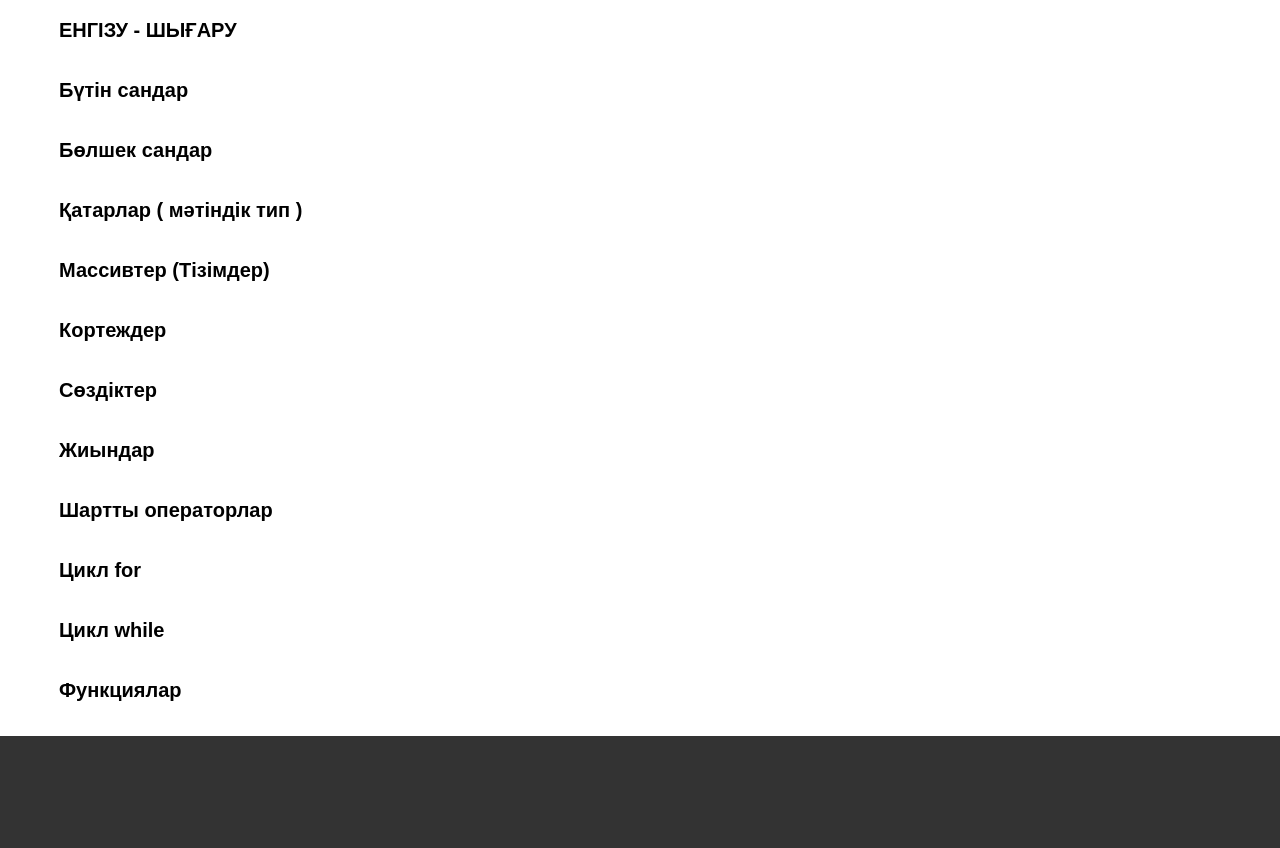
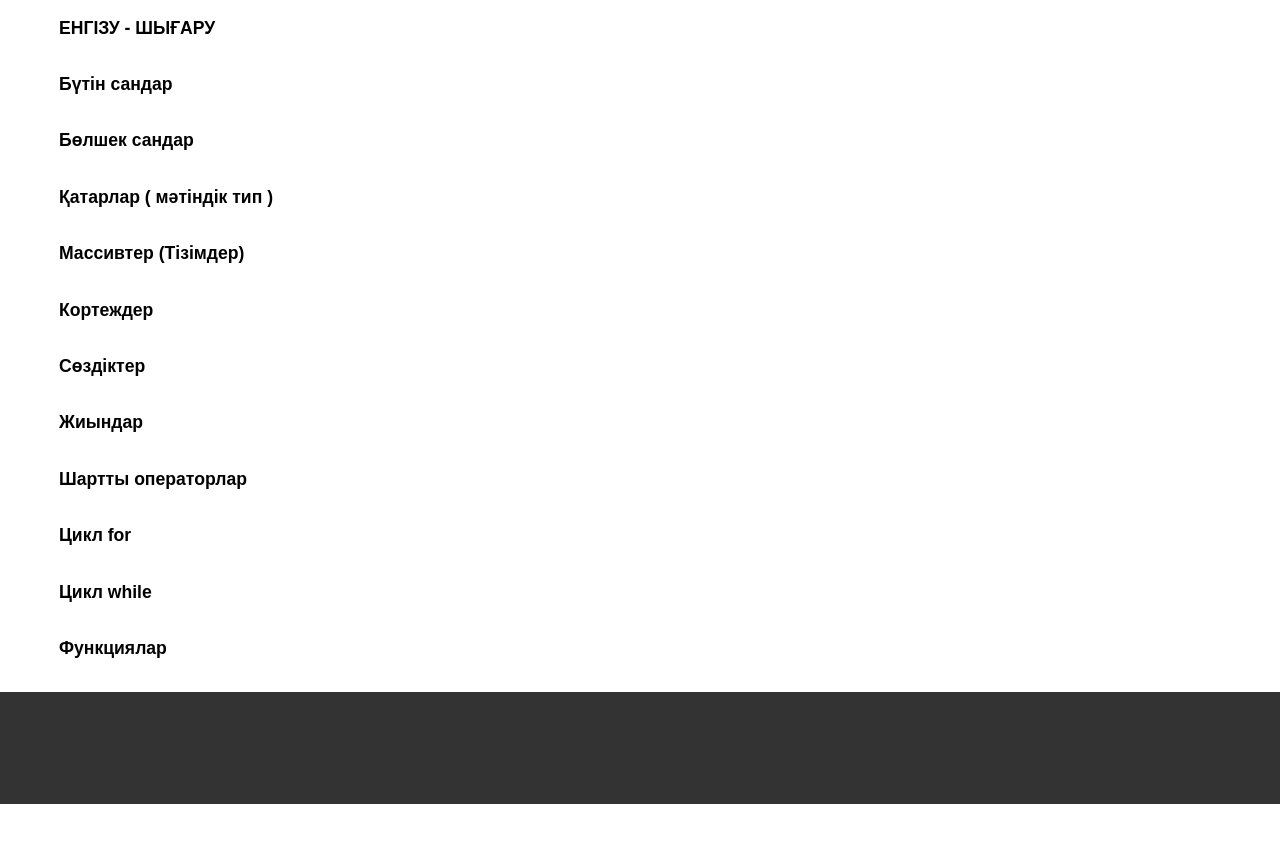
Before and after one commit to Biden01/iostream2024, a Django app: page /lecture/ in a window 1280 px wide. Shown: the part 126-974 px from the top of the page. After the commit the page ends 930 px from the top, so only its background shows below. Run offline with Django 4.2, Linux system fonts and the light colour scheme; some libraries are stand-ins or nearby versions.

Commit message:
fix errors

```diff
--- a/djangoLecturePage/static/lecture/task.css
+++ b/djangoLecturePage/static/lecture/task.css
@@ -36,8 +36,8 @@ section {
 .section__left a {
     text-decoration: none;
     color: black;
-    font-weight: 700;
-    font-size: 1.25rem;
+    font-weight: 600;
+    font-size: 1.10rem;
 
 }
 
```
